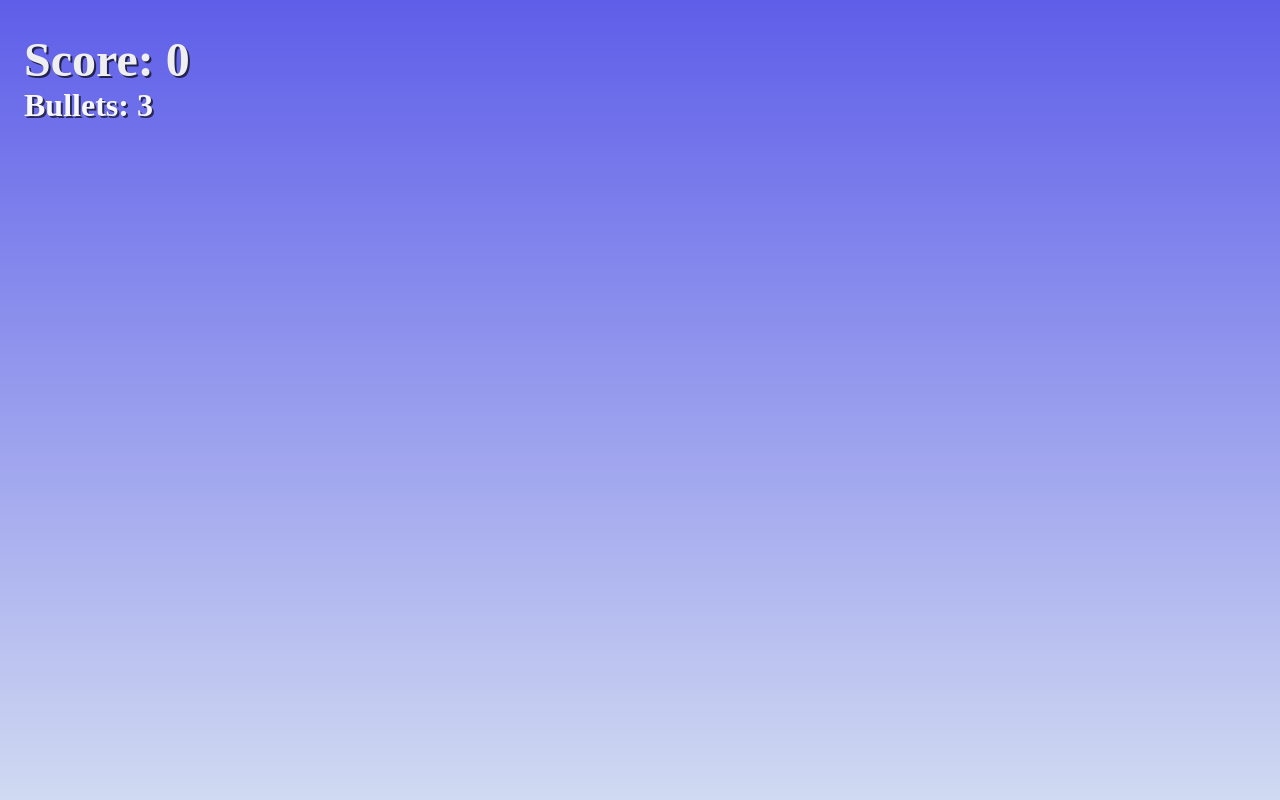
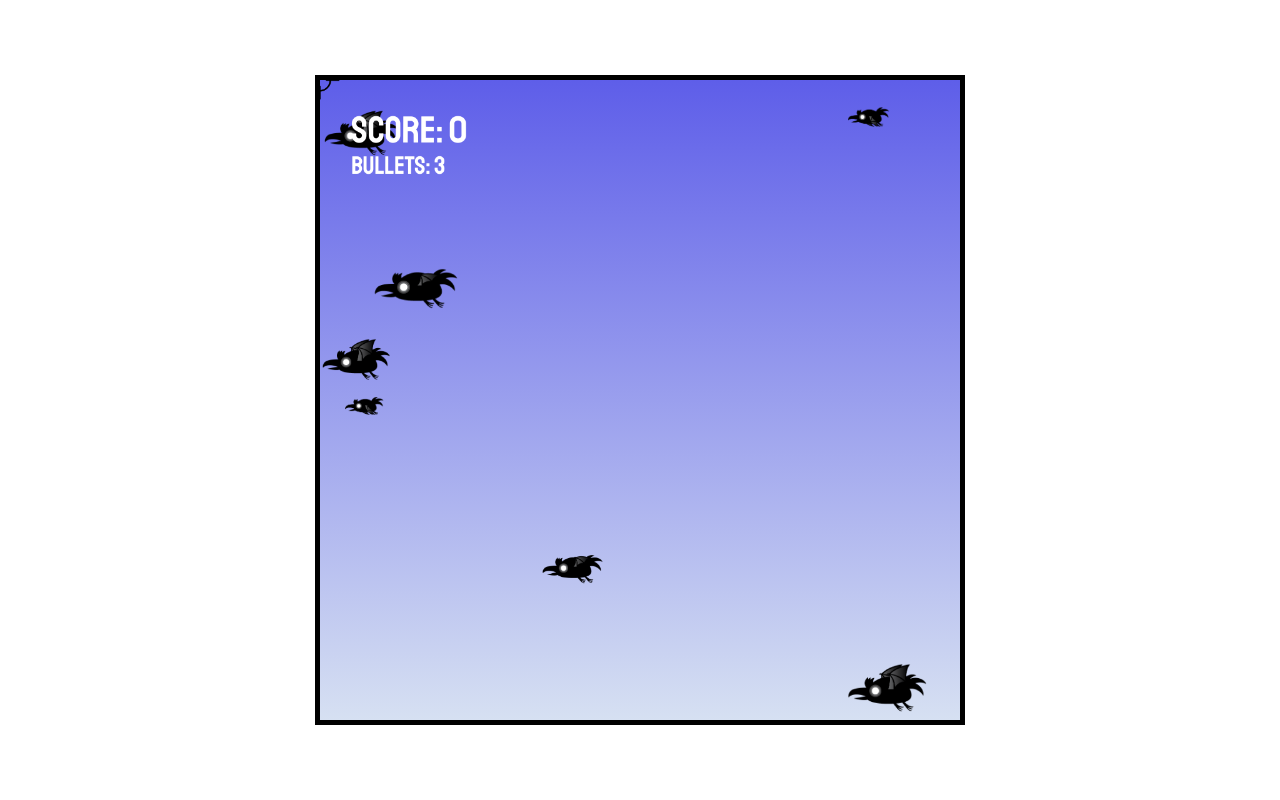
Before and after one commit to dhrutisubham/Point-and-Shoot-Game, a plain HTML site: page index.html in a window 1280 px wide. Drawn offline with Linux system fonts and the light colour scheme.

Commit message:
Fit Game into Window

```diff
--- a/index.html
+++ b/index.html
@@ -5,6 +5,9 @@
         <meta http-equiv="X-UA-Compatible" content="IE=edge">
         <meta name="viewport" content="width=device-width, initial scale=1.0">
         <title>Point and Shoot Game</title>
+        <link rel="preconnect" href="https://fonts.googleapis.com">
+<link rel="preconnect" href="https://fonts.gstatic.com" crossorigin>
+<link href="https://fonts.googleapis.com/css2?family=Creepster&family=Staatliches&display=swap" rel="stylesheet">
         <link rel="stylesheet" href="styles.css"/>
     </head>
     <body>
@@ -18,6 +21,6 @@
         <canvas id="collisionDetection"></canvas>
 
 
-        <script src="script1.js"></script>
+        <script src="script.js"></script>
     </body>
 </html>
--- /dev/null
+++ b/script.js
@@ -0,0 +1,272 @@
+/**@type {HTMLCanvasElement} */
+
+window.addEventListener('load', function(){
+    const canvas=document.getElementById('canvas1');
+const ctx=canvas.getContext('2d');
+canvas.width=1024;
+canvas.height=1024;
+
+const collisionCanvas=document.getElementById('collisionDetection');
+const collCtx=collisionCanvas.getContext('2d');
+collisionCanvas.width=window.innerWidth;
+collisionCanvas.height=window.innerHeight;
+
+const scoreCard=document.getElementById('score');
+const bullets=document.getElementById('bulletCount');
+
+
+
+ctx.font='80px Staatliches';
+
+let aim=new Image();
+let posX=0;
+let posY=0;
+aim.src='Frame 1.svg';
+
+let timetoNextRaven=0;
+let ravenInterval=500;
+let lastTime=0;
+let gameFrame=0;
+
+let points=0;
+let bulletCount=3;
+
+
+
+
+
+window.addEventListener('mousemove', (e)=>{
+    let canvasPosition = canvas.getBoundingClientRect();
+
+    console.log('Canvas position:');
+    console.log('Top:', canvasPosition.top);
+    console.log('Left:', canvasPosition.left);
+    console.log('Bottom:', canvasPosition.bottom);
+    console.log('Right:', canvasPosition.right);
+
+    let aw=canvasPosition.right-canvasPosition.left;
+    let ah=canvasPosition.bottom-canvasPosition.top;
+
+    console.log(e.clientX);
+    console.log(e.clientY);
+
+    if(e.clientX<canvasPosition.right && e.clientX>canvasPosition.left
+        && e.clientY>canvasPosition.top && e.clientY<canvasPosition.bottom){
+            canvas.style.cursor='none';
+            collisionCanvas.style.cursor='none';
+        }
+    if(e.clientX<canvasPosition.left){
+        posX=0;
+    }
+    else if(e.clientX>canvasPosition.right){
+        posX=canvas.width;
+    }else{
+        posX=(e.clientX-canvasPosition.left)*canvas.width/aw;
+    }
+    if(e.clientY<canvasPosition.top){
+        posY=0;
+    }
+    else if(e.clientY>canvasPosition.bottom){
+        posY=canvas.height;
+    }else{
+        posY=(e.clientY-canvasPosition.top)*canvas.height/ah;
+    }
+});
+
+let explosions=[];
+class Explosion{
+    constructor(x, y, sizeMod){
+        this.spriteWidth=200;
+        this.spriteHeight=179;
+        this.width=this.spriteWidth*sizeMod;
+        this.height=this.spriteHeight*sizeMod;
+
+        this.x=x-this.width*0.25;
+        this.y=y-this.height*0.25;
+
+        this.image=new Image();
+        this.image.src='boom.png';
+        this.maxframe=5;
+
+        this.frame=0;
+        this.expTime=0;
+        this.expTotal=200;
+
+        this.markedForDeletion=false;
+
+        this.sound=new Audio();
+        this.sound.src='Coin01.wav';
+        this.sound.play();
+    }
+    update(deltaTime){
+        this.expTime+=deltaTime;
+        if(this.expTime>=this.expTotal)
+        {
+            this.frame=(this.frame+1);
+            this.expTime=0;
+        }
+        if(this.frame+1==this.maxframe){
+            this.markedForDeletion=true;
+        }
+
+    }
+    draw(){
+        ctx.drawImage(this.image, this.frame*this.spriteWidth, 0, this.spriteWidth, this.spriteHeight, this.x, this.y, this.width, this.height);
+    }
+}
+
+let ravens=[];
+class Raven{
+    constructor(){
+        this.spriteWidth=271;
+        this.spriteHeight=194;
+        this.sizeMod=Math.random()*0.3+0.2;
+        this.width=this.spriteWidth*this.sizeMod;
+        this.height=this.spriteHeight*this.sizeMod;
+
+        this.x=canvas.width;
+        this.y=Math.random()*(canvas.height- this.height);
+        this.directionX=Math.random()*5+3;
+        this.directionY=Math.random()*5-2.5;
+        this.markedForDeletion=false;
+        this.shot=false;
+
+        this.image=new Image();
+        this.image.src='raven.png';
+        this.maxframe=6;
+
+        this.frame=0;
+        this.animationSpeed=Math.floor(Math.random()*6+1);
+        this.flapTime=0;
+        this.flapInt=Math.random()*100+50;
+
+        this.randomColors=[Math.floor(Math.random()*255), Math.floor(Math.random()*255), Math.floor(Math.random()*255)];
+        this.color='rgb('+this.randomColors[0]+','+this.randomColors[1]+','+this.randomColors[2] + ')';
+
+    }
+
+    update(deltaTime){
+        this.x-=this.directionX;
+        this.y-=((this.directionY));
+        if(this.x+this.width<0 || this.y>=canvas.height)this.markedForDeletion=true;
+        this.flapTime+=deltaTime;
+        if(this.flapTime>=this.flapInt)
+        {
+            this.frame=(this.frame+1)%this.maxframe;
+            this.flapTime=0;
+        }
+        if((this.y+this.height>canvas.height || this.y<0) && !this.shot){
+            this.directionY*=-1;
+        }
+    }
+
+    draw(){
+        collCtx.fillStyle=this.color;
+        collCtx.fillRect(this.x, this.y, this.width, this.height);
+        ctx.drawImage(this.image, this.frame*this.spriteWidth, 0, this.spriteWidth, this.spriteHeight, this.x, this.y, this.width, this.height);
+    }
+}
+
+function shootScore(ctx){
+        ctx.save();
+        ctx.textAlign='left';
+        ctx.fillStyle='white';
+        ctx.font='60px Staatliches';
+        ctx.fillText('Score: '+points, 50, 100);
+        ctx.restore();
+}
+
+function bulletUpdate(ctx){
+        ctx.save();
+        ctx.textAlign='left';
+        ctx.fillStyle='white';
+        ctx.font='40px Staatliches';
+        ctx.fillText('Bullets: '+bulletCount, 50, 150);
+        ctx.restore();
+}
+
+window.addEventListener('click',function(e){
+    let gunSound=new Audio();
+    gunSound.src='pistol2.wav';
+    const pixelClickColor=collCtx.getImageData(posX, posY, 10, 10);
+    const pc=pixelClickColor.data;
+    if(bulletCount){
+        gunSound.play();
+    bulletCount=Math.max(0, bulletCount-1);
+    console.log(bulletCount);
+
+
+
+    ravens.forEach(object=>{
+        if(object.randomColors[0]===pc[0] && object.randomColors[1]===pc[1] && object.randomColors[2]===pc[2] && !object.shot) {
+        object.markedForDeletion=true;
+        explosions.push(new Explosion(object.x, object.y, object.sizeMod+0.2));
+        points++;
+        object.shot='true';
+        bulletCount++;
+
+    }
+    });
+}
+else{
+    bulletCount=3;
+    score=0;
+    animate(0);
+}
+});
+
+function gameOver(){
+    ctx.fillStyle='white';
+    ctx.fillRect(0, 0, canvas.width, canvas.height);
+}
+
+function animate(timestamp){
+    ctx.clearRect(0, 0, canvas.width, canvas.height);
+    collCtx.clearRect(0, 0, canvas.width, canvas.height);
+    ctx.drawImage(aim, posX-104*0.3, posY-104*0.3, 208*0.3, 209*0.3);
+
+    let deltaTime=timestamp-lastTime;
+    lastTime= timestamp;
+    timetoNextRaven+=deltaTime;
+
+    if(timetoNextRaven>ravenInterval){
+        ravens.push(new Raven());
+        timetoNextRaven=0;
+        ravens.sort(function(a, b){
+            return a.width-b.width;
+        })
+    };
+    [...ravens, ...explosions].forEach(object=>object.update(deltaTime));
+    [...ravens, ...explosions].forEach(object=>object.draw());
+    ravens=ravens.filter(object=>!object.markedForDeletion);
+
+
+    explosions=explosions.filter(object2=>!object2.markedForDeletion);
+
+    shootScore(ctx);
+    bulletUpdate(ctx);
+    if(bulletCount){
+    requestAnimationFrame(animate);
+    }
+
+}
+animate(0);
+
+function cursor(){
+    if(bulletCount<=0){
+    ctx.clearRect(0, 0, canvas.width, canvas.height);
+    ctx.fillStyle='white';
+    ctx.fillRect(0, 0, canvas.width, canvas.height);
+    ctx.fillStyle='#FF0000DD';
+    ctx.textAlign='center';
+    ctx.fillText('GAME OVER', canvas.width*0.5, canvas.height*0.5-40);
+    ctx.fillStyle='#000000DD';
+
+    ctx.fillText('Your score is: ' +points, canvas.width*0.5, canvas.height*0.5+40);
+    }
+    ctx.drawImage(aim, posX-104*0.3, posY-104*0.3, 208*0.3, 209*0.3);
+
+    requestAnimationFrame(cursor);
+}
+cursor(0);
+})
--- a/styles.css
+++ b/styles.css
@@ -1,35 +1,43 @@
 body {
-    background: linear-gradient(to bottom, rgb(94, 94, 233), rgb(214, 224, 242));
     width:100vw;
     height: 100vh;
     overflow: hidden;
-    -webkit-user-select: none; /* Safari */
-    -ms-user-select: none; /* IE 10 and IE 11 */
-    user-select: none; /* Standard syntax */
+    -webkit-user-select: none;
+    -ms-user-select: none;
+    user-select: none;
 
 }
 
-#canvas1 {
+/* #canvas1 {
 
     position: absolute;
     left: 0%;
     top:0%;
     width: 100%;
     height: 100%;
-    /* background-color: black;
-     */
-    /* border:4px solid white ; */
+} */
+
+#canvas1 {
+    background: linear-gradient(to bottom, rgb(94, 94, 233), rgb(214, 224, 242));
+    font-family: 'Staatliches', cursive;
+    outline: 5px solid black;
+    position: absolute;
+    top: 50%;
+    left: 50%;
+    transform: translate(-50%, -50%);
+    max-width: 80%;
+    max-height: 80%;
+    overflow: hidden;
 }
 
 #collisionDetection {
     opacity: 0;
-
-    /* background-color: white; */
 }
 #scoreCard {
+    display: none;
+
     width: 40%;
-    text-shadow: 2px 2px #000000AA;
-    /* background-color: black; */
+
     padding-left: 2vh;
 
     font-family: 'Gotham';
@@ -38,11 +46,12 @@ body {
 }
 
 #bullets {
+    display: none;
     opacity: 0.95;
     position:relative;
     width: 40%;
     text-shadow: 2px 2px #000000AA;
-    /* background-color: black; */
+    background-color: black;
     padding-left: 2vh;
     margin-top: -4vh;
 
```
